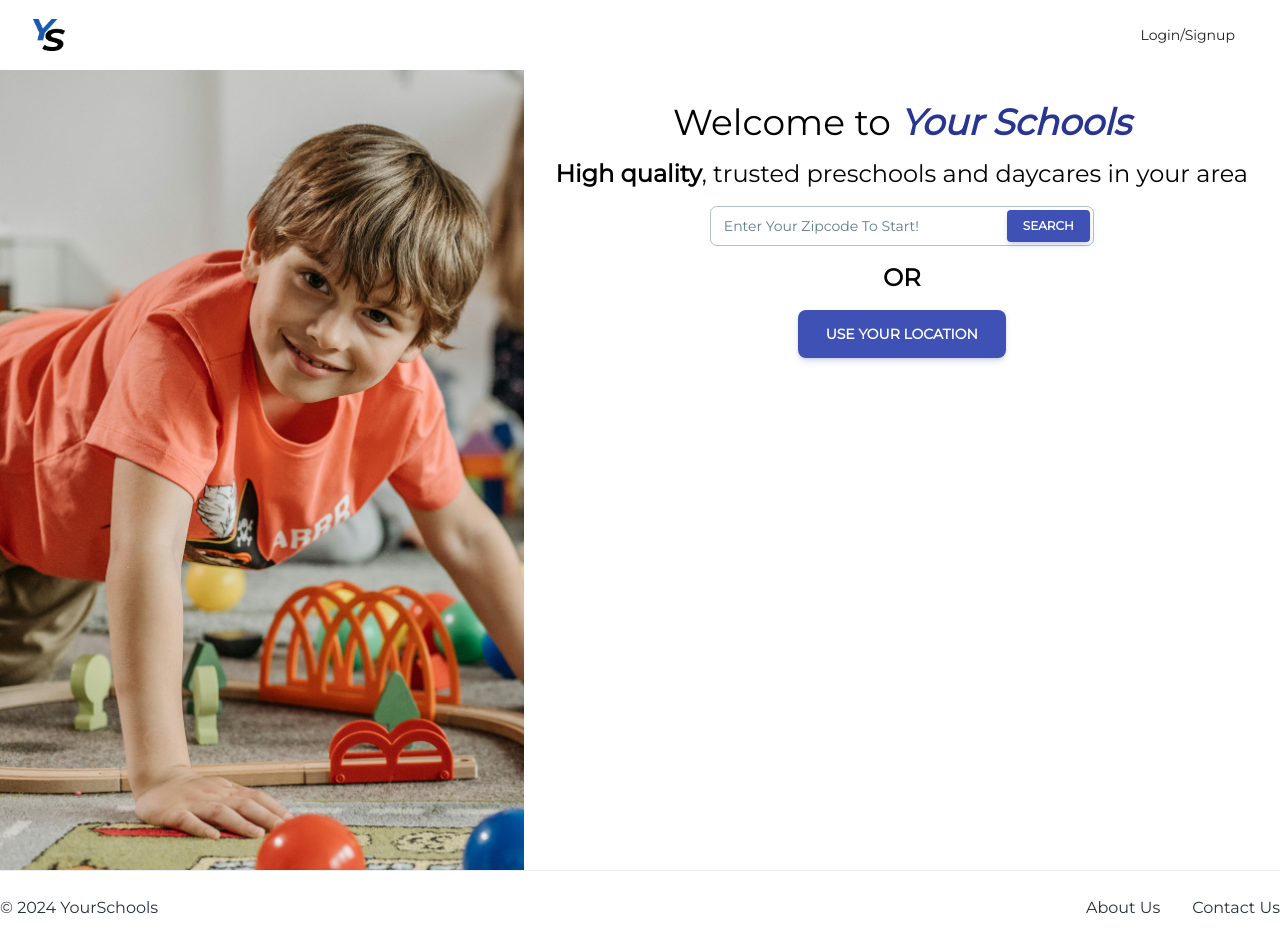
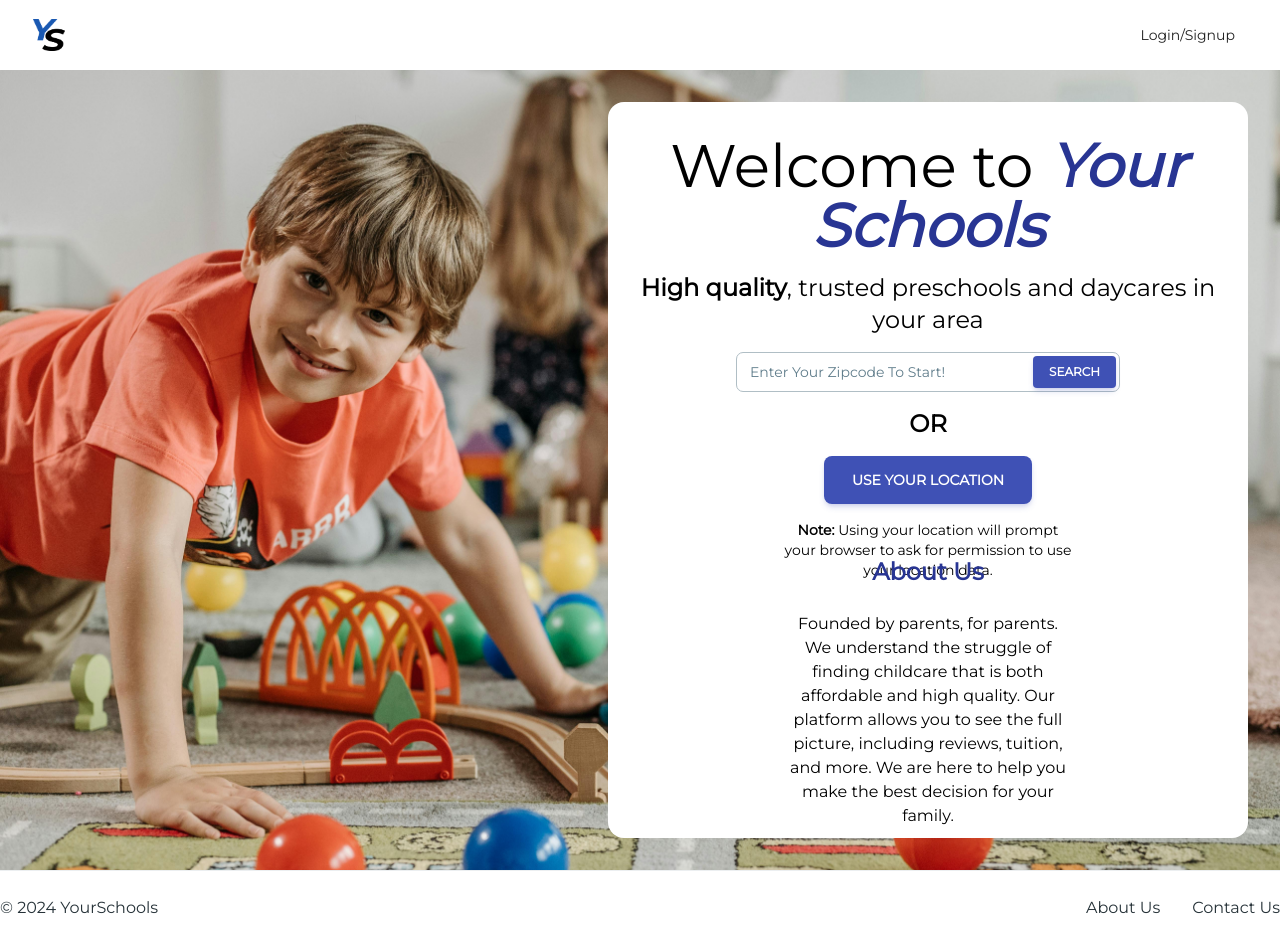
Before and after one commit to AndrewCMonson/your-schools, a React (Vite) app in the folder frontend/: page / in a window 1280 px wide. Built offline with nearby package versions, Linux system fonts and the light colour scheme.

Commit message:
homescreen overhaul and schoolsscreen edits

```diff
--- a/frontend/src/components/Footer.jsx
+++ b/frontend/src/components/Footer.jsx
@@ -2,11 +2,11 @@ import { Typography } from '@material-tailwind/react';
 
 const Footer = () => {
 	return (
-		<footer className="flex w-full flex-row flex-wrap items-center justify-center gap-y-6 gap-x-12 border-t border-blue-gray-50 py-6 text-center md:justify-between container mx-auto">
-			<Typography color="blue-gray" className="font-normal">
+		<footer className="flex w-full flex-row flex-wrap items-center justify-center gap-y-6 gap-x-12 border-t border-blue-gray-50 py-6 text-center md:justify-between container mx-auto ">
+			<Typography color="blue-gray" className="font-normal 3xl:ml-4">
 				&copy; {new Date().getFullYear()}{' '} YourSchools
 			</Typography>
-			<ul className="flex flex-wrap items-center gap-y-2 gap-x-8">
+			<ul className="flex flex-wrap items-center gap-y-2 gap-x-8 3xl:mr-4">
 				<li>
 					<Typography
 						as="a"
--- a/frontend/src/components/NavButton.jsx
+++ b/frontend/src/components/NavButton.jsx
@@ -5,7 +5,7 @@ const NavButton = ({ name, link, onClick }) => {
 		<div className="flex items-center">
 			<Link
 				to={link}
-				className="text-gray-900 hover:bg-gray-700 hover:text-white px-3 py-2 rounded-md text-sm font-medium"
+				className="text-gray-900 hover:bg-indigo-800 hover:text-white px-3 py-2 rounded-md text-sm font-medium 3xl:text-xl"
 				onClick={onClick}
 			>
 				{name}
--- a/frontend/src/components/School.jsx
+++ b/frontend/src/components/School.jsx
@@ -4,12 +4,12 @@ import Rating from './Rating';
 
 const School = ({ school }) => {
 	return (
-		<Card className="w-full my-4">
+			<Card className="w-100 h-full my-4 mx-4">
 				<CardBody className="flex flex-col p-4">
 					<div>
 						<div className="text-lg font-bold">{school.name}</div>
 					</div>
-				<div className='mt-2 self-baseline'>
+					<div className="mt-2 self-baseline">
 						<div className="">{school.address}</div>
 						<div className="">
 							{school.city}, {school.state} {school.zipcode}
--- a/frontend/src/screens/HomeScreen.jsx
+++ b/frontend/src/screens/HomeScreen.jsx
@@ -36,15 +36,15 @@ export const HomeScreen = () => {
 	return (
 		<>
 			<section id="homeScreen" className="flex justify-end h-full w-100">
-				<div className="flex flex-col bg-white p-8 ">
+				<div className="flex flex-col justify-center p-8 lg:w-1/2 bg-white rounded-2xl m-8 container">
 					<div className="container mx-auto">
-						<h1 className="text-center text-4xl mb-4">
+						<h1 className="text-center text-4xl sm:text-6xl 2xl:text-8xl  mb-4">
 							Welcome to{' '}
 							<span className="text-indigo-800 font-bold italic">
 								Your Schools
 							</span>
 						</h1>
-						<p className="text-center text-2xl">
+						<p className="text-center sm:text-2xl text-lg 2xl:text-3xl">
 							<span className="font-bold">High quality</span>, trusted
 							preschools and daycares in your area
 						</p>
@@ -87,6 +87,21 @@ export const HomeScreen = () => {
 							</Button>
 						</div>
 					</div>
+					<div className="w-1/2 self-center mt-4">
+						<p className="text-center text-sm">
+							<span className="font-bold">Note:</span> Using your location will
+							prompt your browser to ask for permission to use your location
+							data.
+						</p>
+					</div>
+					<div className=" xs:h-1/3 h-1/2 w-1/2 text-center flex flex-col justify-center self-center">
+						<h1 className="text-center text-2xl text-indigo-800">
+							<span className="font-bold">About Us</span>
+						</h1>
+						<p className="text-center text-sm sm:text-base 3xl:text-lg mt-6">
+							Founded by parents, for parents. We understand the struggle of finding childcare that is both affordable and high quality. Our platform allows you to see the full picture, including reviews, tuition, and more. We are here to help you make the best decision for your family.
+						</p>
+					</div>
 				</div>
 			</section>
 		</>
--- a/frontend/src/screens/SchoolsScreen.jsx
+++ b/frontend/src/screens/SchoolsScreen.jsx
@@ -62,15 +62,17 @@ const SchoolsScreen = () => {
 						Search
 					</Button>
 				</form>
+
 				{!data.schools.length && search ? (
 					<div className="text-center text-2xl mt-8">No schools found</div>
 				) : (
-					<div>
+					<div className='flex flex-col min-w-1/2'>
 						{data.schools.map(school => (
 							<School key={school.id} school={school} />
 						))}
 					</div>
 				)}
+
 			</section>
 		</>
 	);
--- a/frontend/tailwind.config.js
+++ b/frontend/tailwind.config.js
@@ -13,6 +13,7 @@ export default withMT({
       }
     },
     screens: {
+      'xs': '475px',
       'sm': '640px',
       // => @media (min-width: 640px) { ... }
 
@@ -26,7 +27,12 @@ export default withMT({
       // => @media (min-width: 1280px) { ... }
 
       '2xl': '1536px',
-    }// => @media (min-width: 1536px) { ... }
+
+      '3xl': '1920px',
+
+      '4xl': '2560px',
+    }
+
   },
   plugins: [],
 })
```
Lines whose indentation alone changed are shown as unchanged.
